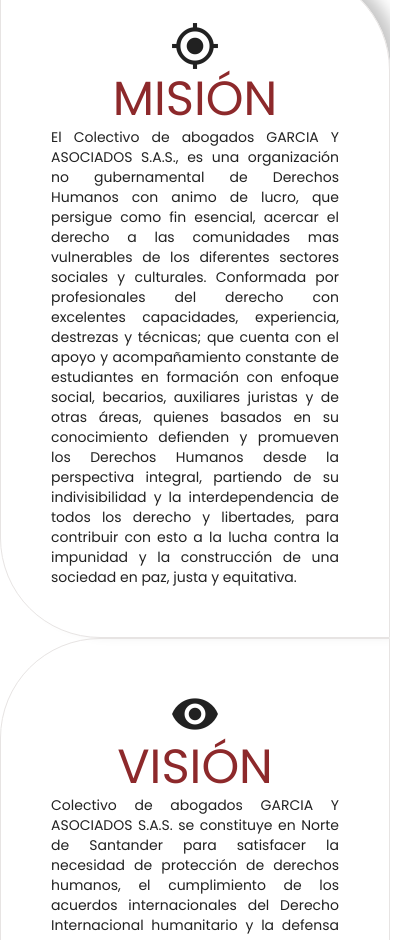
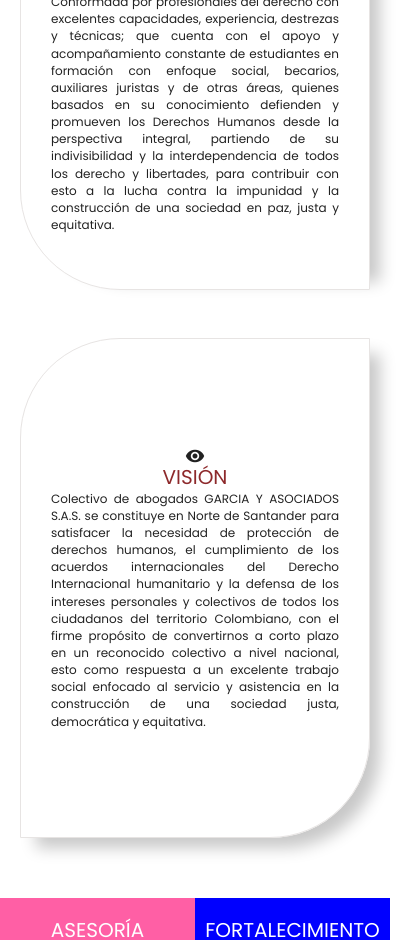
Before and after one commit to Darklegion92/webBuffet, a Next.js app: page / in a window 390 px wide. Shown: the part 1060-2000 px from the top of the page, 414 px wide, since content can reach past the window. Built offline with nearby package versions, Linux system fonts and the light colour scheme; no server answers.

Commit message:
se arregla responsive de mision y vision

```diff
--- a/src/components/missionVission/index.tsx
+++ b/src/components/missionVission/index.tsx
@@ -5,7 +5,7 @@
 const MissionVission = () => {
     const classes = useStyles()
     return (
-        <Grid container justifyContent="center" className={classes.container} >
+        <Grid container justifyContent="center" className={classes.container} spacing={6} >
             <Grid item xs={12} lg={6} className={classes.gridItem}>
                 <div className={classes.cardLeft}>
                     <Icon className={classes.icon}>
--- a/src/components/missionVission/styles.ts
+++ b/src/components/missionVission/styles.ts
@@ -3,11 +3,15 @@
 export const useStyles = makeStyles((theme) => ({
     container: {
         paddingTop: 30,
+        [theme.breakpoints.down("md")]: {
+            padding: '30px 20px',
+        }
     },
     gridItem: {
         display: 'flex',
         justifyContent: 'center',
         alignItems: 'center',
+
     },
     cardRight: {
         display: 'flex',
@@ -20,6 +24,11 @@
         width: 550,
         minHeight: 550,
         padding: 50,
+        [theme.breakpoints.down("md")]: {
+            padding: 30,
+            minHeight: 500,
+            justifyContent: 'center',
+        }
     },
     cardLeft: {
         display: 'flex',
@@ -32,15 +41,29 @@
         width: 550,
         minHeight: 550,
         padding: 50,
+        [theme.breakpoints.down("md")]: {
+            padding: 30,
+            minHeight: 500,
+            justifyContent: 'center',
+        }
     },
     text: {
         color: theme.palette.primary.main,
+        [theme.breakpoints.down("md")]: {
+            fontSize: 20,
+        }
     },
     paragraph: {
         textAlign: 'justify',
+        [theme.breakpoints.down("md")]: {
+            fontSize: 12,
+        }
     },
     icon: {
         fontSize: 50,
+        [theme.breakpoints.down("md")]: {
+            fontSize: 20,
+        }
     }
 }
 ));
--- a/src/pages/home/styles.ts
+++ b/src/pages/home/styles.ts
@@ -3,6 +3,9 @@
 export const useStyles = makeStyles((theme) => ({
     carousel: {
         marginBottom: 400,
+        [theme.breakpoints.down("md")]: {
+            marginBottom: 220,
+        }
     },
     container: {
         marginBottom: 25,
```
